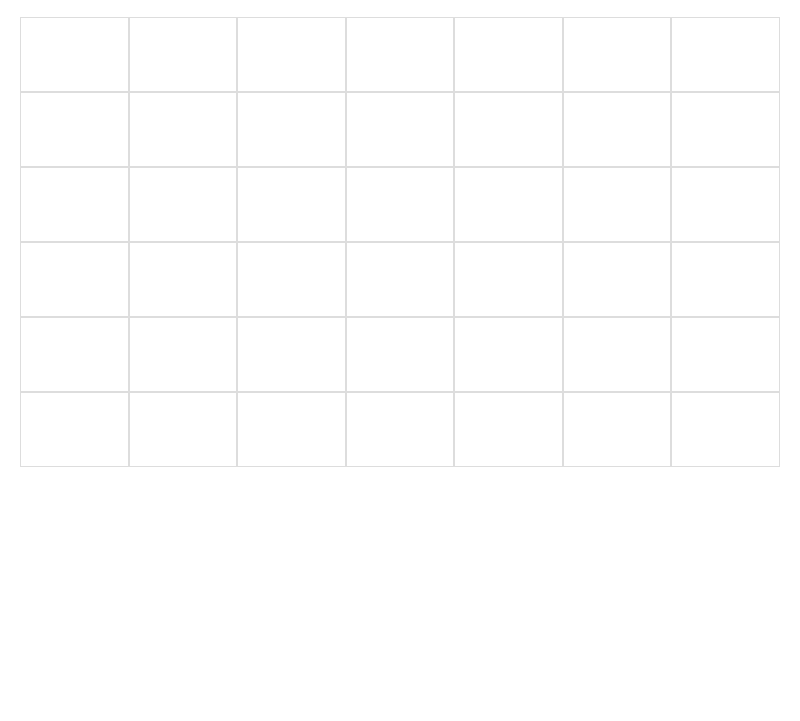
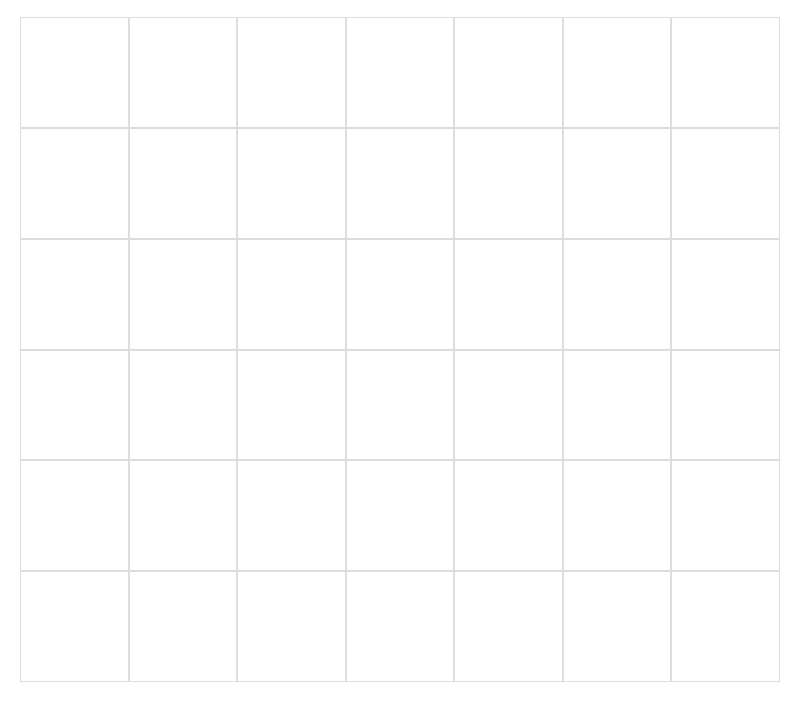
Before and after one commit to jwhitlow45/caltron, an Electron app: page src/index.html in a window 800 px wide. Shown: the part 95-816 px from the top of the page. Drawn offline with nearby package versions, Linux system fonts and the light colour scheme.

Commit message:
bug:calendar now grows with window size properly

```diff
--- a/src/index.css
+++ b/src/index.css
@@ -62,6 +62,9 @@ body {
   grid-template-rows: repeat(var(--grid-rows), 1fr);
   grid-template-columns: repeat(var(--grid-cols), 1fr);
 
+  /* sizing */
+  height: calc(100% - 135px);
+
   /* spacing */
   margin-left: 20px;
   margin-right: 20px;
@@ -69,7 +72,6 @@ body {
 }
 
 #day {
-
   /* sizing */
   min-height: 75px;
   max-height: none;
```
